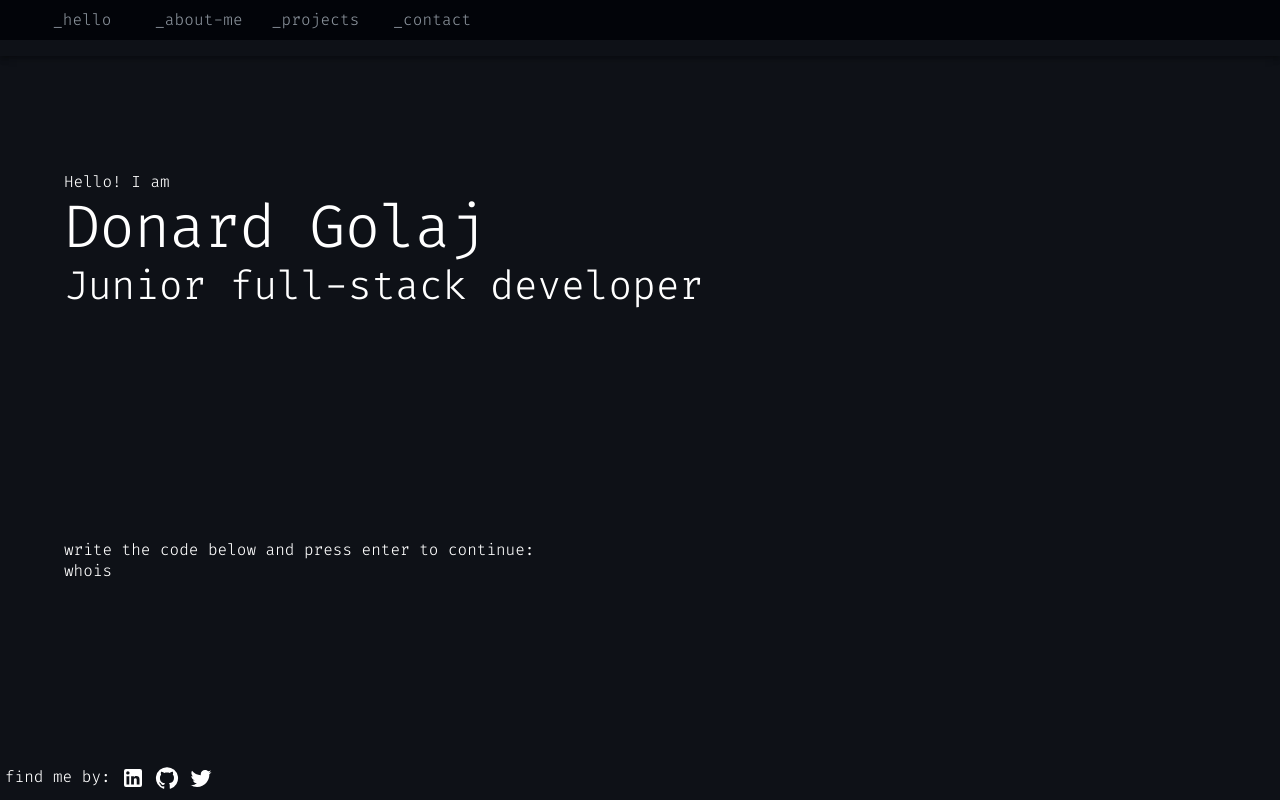
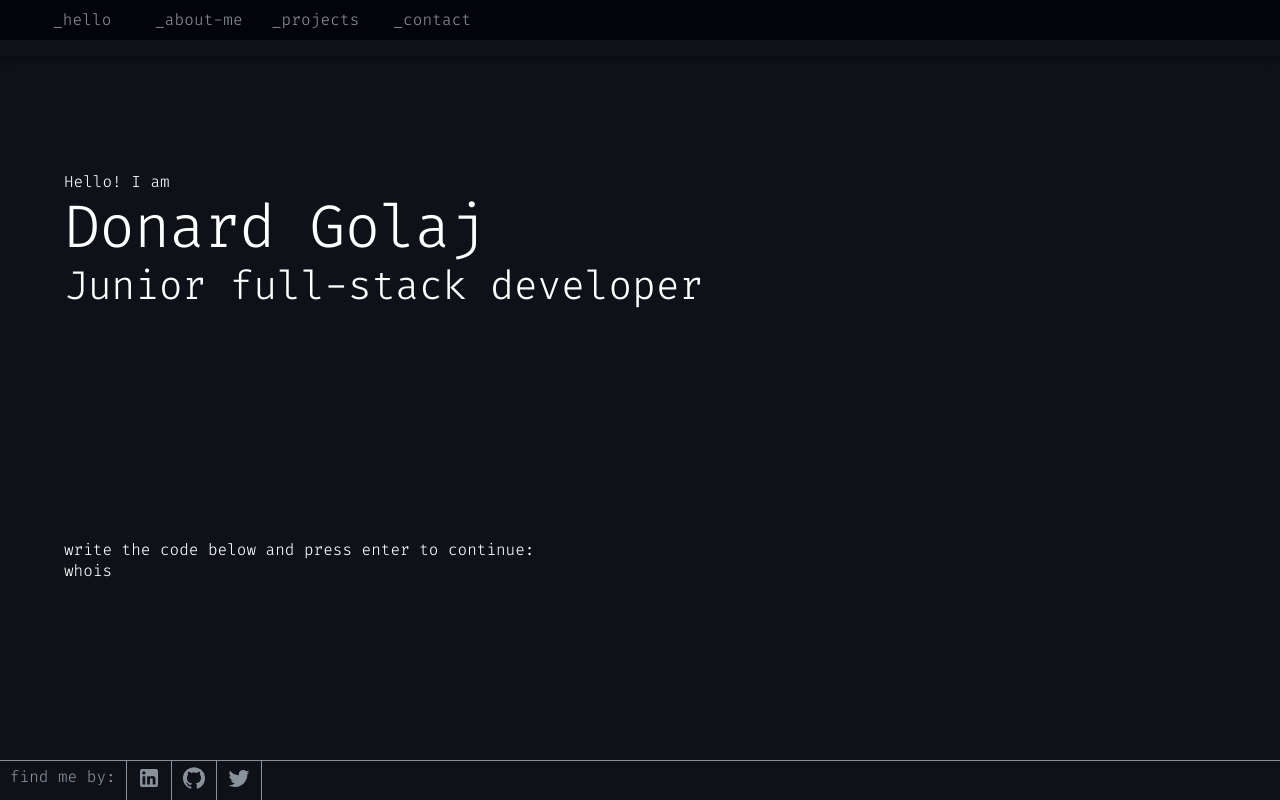
Before and after one commit to Donard97/portfolio, a React (Create React App) app: page / in a window 1280 px wide. Built offline with nearby package versions, Linux system fonts and the light colour scheme.

Commit message:
Deploy project

```diff
--- a/package.json
+++ b/package.json
@@ -1,6 +1,7 @@
 {
   "name": "portfolio",
   "version": "0.1.0",
+  "homepage": "https://gitname.github.io/react-gh-pages",
   "private": true,
   "dependencies": {
     "@emotion/react": "^11.8.1",
@@ -21,7 +22,9 @@
     "start": "react-scripts start",
     "build": "react-scripts build",
     "test": "react-scripts test",
-    "eject": "react-scripts eject"
+    "eject": "react-scripts eject",
+    "predeploy": "npm run build",
+    "deploy": "gh-pages -d build"
   },
   "eslintConfig": {
     "extends": [
@@ -53,6 +56,7 @@
     "eslint-plugin-jsx-a11y": "^6.5.1",
     "eslint-plugin-react": "^7.29.2",
     "eslint-plugin-react-hooks": "^4.3.0",
+    "gh-pages": "^3.2.3",
     "postcss-markdown": "^1.2.0",
     "postcss-syntax": "^0.36.2",
     "stylelint": "^13.13.1",
--- a/src/App.js
+++ b/src/App.js
@@ -1,9 +1,9 @@
 import './App.css';
 import { BrowserRouter, Routes, Route } from 'react-router-dom';
 import HomeContainer from './containers/HomeContainer';
-import AboutContainer from './containers/AboutContainer';
-import ProjectsContainer from './containers/ProjectsContainer';
-import ContactContainer from './containers/ContactContainer';
+// import AboutContainer from './containers/AboutContainer';
+// import ProjectsContainer from './containers/ProjectsContainer';
+// import ContactContainer from './containers/ContactContainer';
 
 function App() {
   return (
@@ -11,9 +11,9 @@ function App() {
       <BrowserRouter>
         <Routes>
           <Route exact path="/" element={<HomeContainer />} />
-          <Route exact path="/about" element={<AboutContainer />} />
+          {/* <Route exact path="/about" element={<AboutContainer />} />
           <Route exact path="/projects" element={<ProjectsContainer />} />
-          <Route exact path="/contact" element={<ContactContainer />} />
+          <Route exact path="/contact" element={<ContactContainer />} /> */}
         </Routes>
       </BrowserRouter>
     </div>
--- a/src/stylesheet/footer.css
+++ b/src/stylesheet/footer.css
@@ -1,14 +1,18 @@
 .footer {
   position: absolute;
   bottom: 0;
+  border-top: 1px solid #89919a;
+  width: 100%;
 }
 
 .footerList {
   display: flex;
-  color: white;
+  color: #89919a;
 }
 
 .footerList li {
   list-style-type: none;
-  padding: 5px;
+  border-right: 1px solid #89919a;
+  text-align: center;
+  padding: 5px 10px;
 }
```
Also changed, not shown: 1 other file (tests, documents, lock files or other folders).
